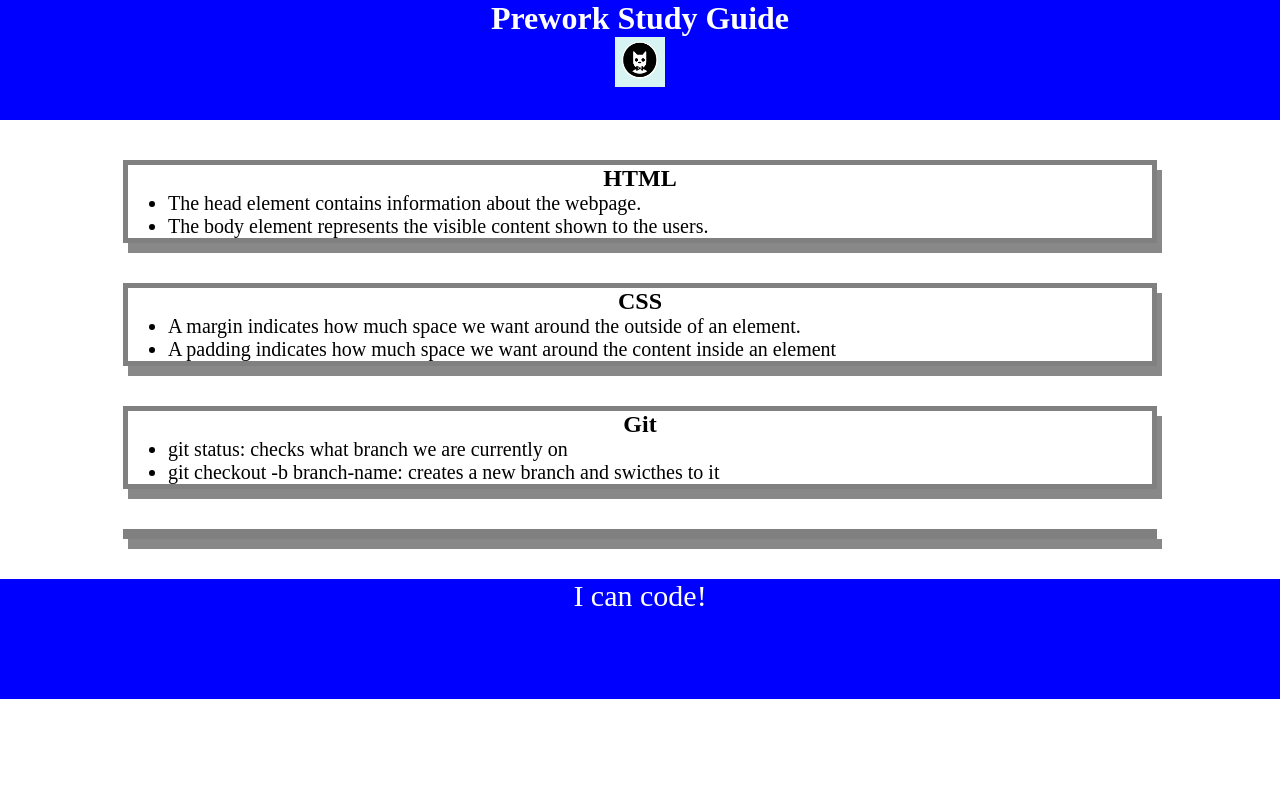
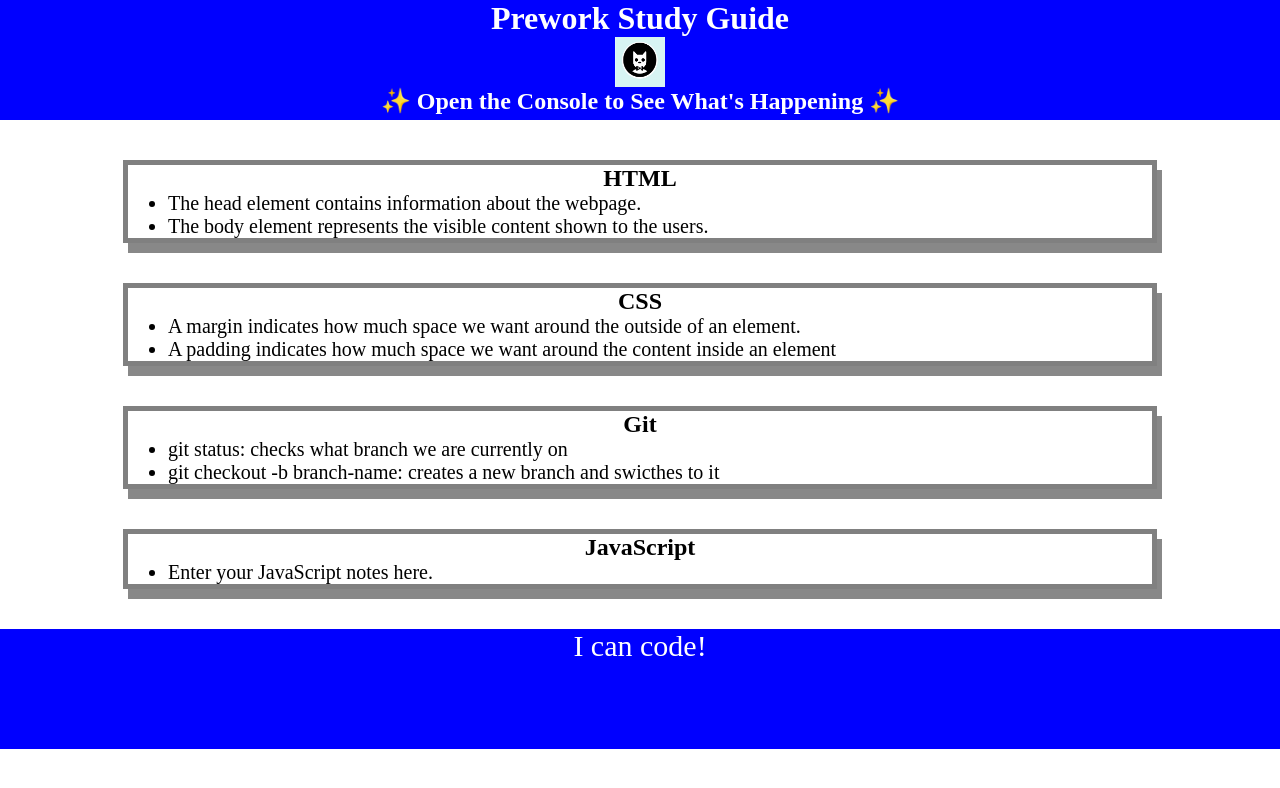
Before and after one commit to xiaozhao1111/prework-study-guide, a plain HTML site: page index.html in a window 1280 px wide. Drawn offline with Linux system fonts and the light colour scheme.

Commit message:
js topics

```diff
--- /dev/null
+++ b/assets/script.js
@@ -0,0 +1,20 @@
+var topics = ['HTML', 'CSS', 'Git', 'JavaScript'];
+console.log(topics);
+for (var x = 0; x < topics.length; x++){
+    console.log(topics[x])
+}
+
+/*
+var topic = "HTML"
+if (topic === 'HTML'){
+    console.log("Let's study HTML");
+} else if (topic === 'CSS') {
+    console.log("Let's study CSS!")
+} else if (topic === 'Git') {
+    console.log("Let's study Git!");
+} else if (topic === 'JavaScript') {
+    console.log("Let's study JavaScript!");
+} else {
+    console.log('Please try again!');
+}
+*/
--- a/index.html
+++ b/index.html
@@ -11,6 +11,7 @@
     <header id="header">
       <h1>Prework Study Guide</h1>
       <img src="./assets/bowtie-cat.png" alt="Profile image of cat wearing a bow tie." />
+      <h2>✨ Open the Console to See What's Happening ✨</h2>
     </header>
     <main>
       <section class="card" id="html-section">
@@ -38,12 +39,18 @@
       </section>
 
       <section class="card" id="javascript-section">
-
+         <h2>JavaScript</h2>
+         <ul>
+          <li>Enter your JavaScript notes here.</li>
+         </ul>
       </section>
     </main>
 
     <footer>
       <p>I can code!</p>
     </footer>
+
+    <script src="./assets/script.js"></script>
+
   </body>
 </html>
```
